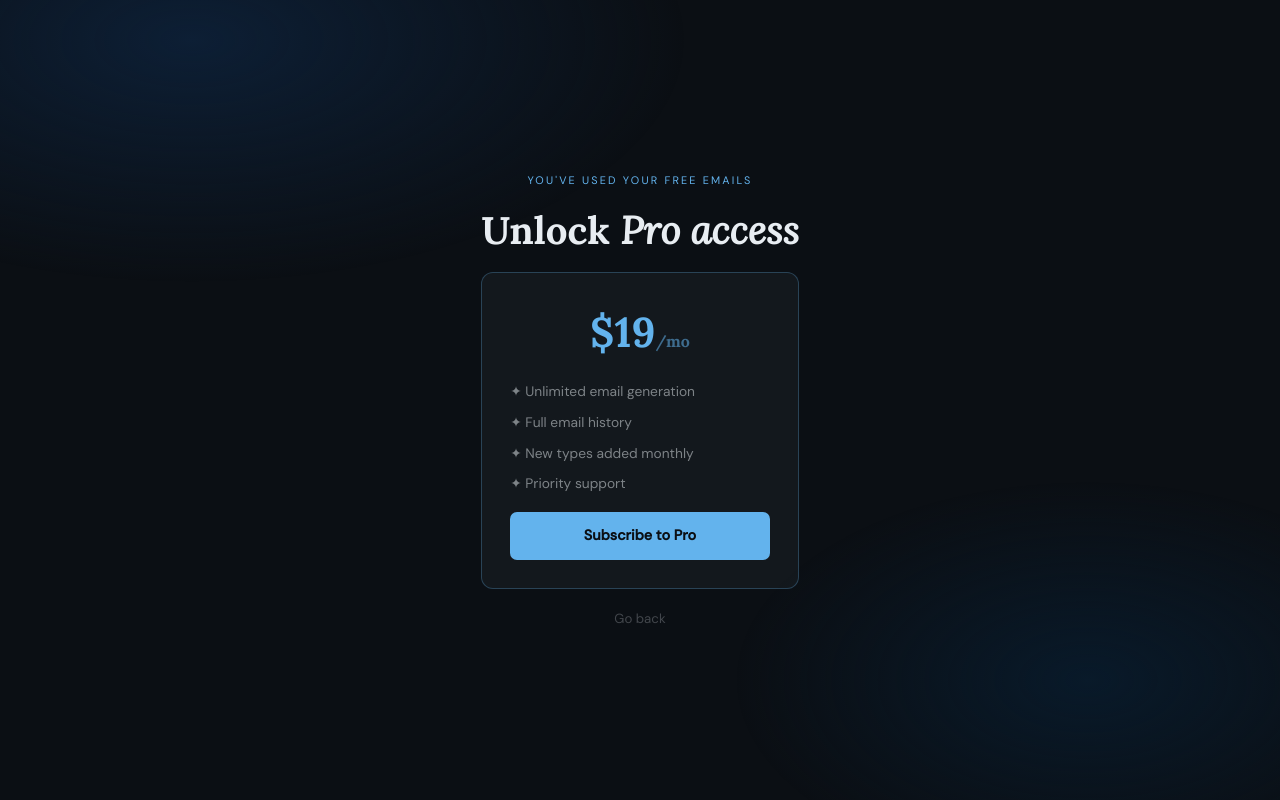
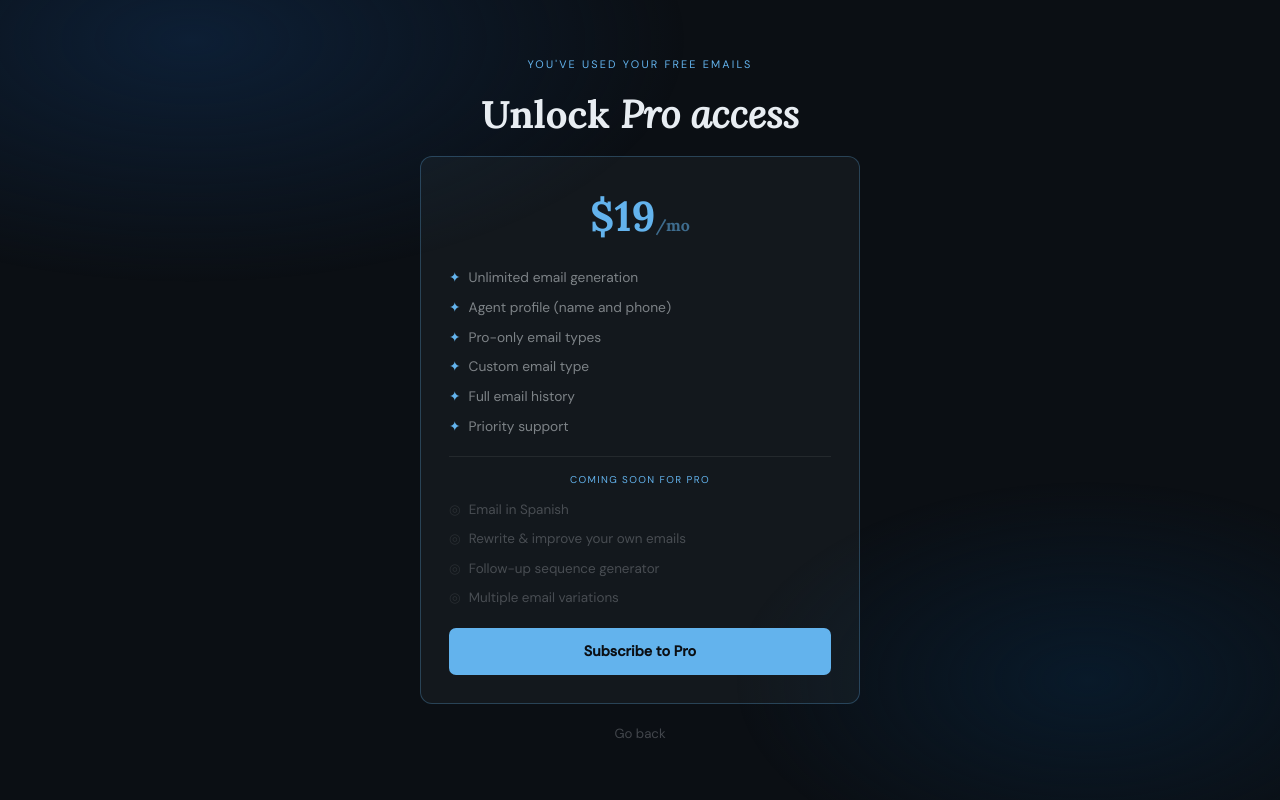
Before and after one commit to ZeroTrinta/propmail, a Next.js app: page /upgrade in a window 1280 px wide. Built offline with nearby package versions, Linux system fonts and the light colour scheme; no server answers.

Commit message:
improve upgrade page with coming soon features

```diff
--- a/app/upgrade/page.tsx
+++ b/app/upgrade/page.tsx
@@ -1,5 +1,18 @@
 'use client'
 import Link from 'next/link'
+
+const FEATURES = [
+  { label: 'Unlimited email generation',         current: true  },
+  { label: 'Agent profile (name and phone)',      current: true  },
+  { label: 'Pro-only email types',                current: true  },
+  { label: 'Custom email type',                   current: true  },
+  { label: 'Full email history',                  current: true  },
+  { label: 'Priority support',                    current: true  },
+  { label: 'Email in Spanish',                    current: false },
+  { label: 'Rewrite & improve your own emails',   current: false },
+  { label: 'Follow-up sequence generator',        current: false },
+  { label: 'Multiple email variations',           current: false },
+]
 
 export default function UpgradePage() {
   const checkoutUrl = process.env.NEXT_PUBLIC_LEMONSQUEEZY_CHECKOUT_URL ?? '#'
@@ -10,7 +23,7 @@ export default function UpgradePage() {
         background: 'radial-gradient(ellipse 70% 55% at 15% 5%, #0d1f35 0%, transparent 55%), radial-gradient(ellipse 50% 45% at 85% 85%, #091a2a 0%, transparent 55%)'
       }} />
 
-      <div style={{ position: 'relative', zIndex: 10, display: 'flex', flexDirection: 'column', alignItems: 'center', gap: '20px', textAlign: 'center', maxWidth: '400px' }}>
+      <div style={{ position: 'relative', zIndex: 10, display: 'flex', flexDirection: 'column', alignItems: 'center', gap: '20px', textAlign: 'center', maxWidth: '440px', width: '100%' }}>
         <p style={{ fontSize: '0.68rem', letterSpacing: '0.2em', color: 'var(--blue)', textTransform: 'uppercase' }}>
           You've used your free emails
         </p>
@@ -22,24 +35,34 @@ export default function UpgradePage() {
         <div style={{
           background: 'var(--surface)', border: '1px solid var(--blue-border)',
           borderRadius: '12px', padding: '28px',
-          display: 'flex', flexDirection: 'column', gap: '18px', alignItems: 'center', width: '100%'
+          display: 'flex', flexDirection: 'column', gap: '20px', alignItems: 'center', width: '100%'
         }}>
           <p style={{ fontFamily: 'Lora, serif', fontSize: '2.6rem', color: 'var(--blue)', fontWeight: 700 }}>
             $19<span style={{ fontSize: '1rem', color: 'rgba(99,179,237,0.55)' }}>/mo</span>
           </p>
 
-          <ul style={{ listStyle: 'none', display: 'flex', flexDirection: 'column', gap: '10px', alignSelf: 'stretch' }}>
-            {[
-              'Unlimited email generation',
-              'Full email history',
-              'New types added monthly',
-              'Priority support',
-            ].map(item => (
-              <li key={item} style={{ fontSize: '0.86rem', color: 'var(--fg2)', display: 'flex', gap: '8px' }}>
-                ✦ {item}
+          {/* Current features */}
+          <ul style={{ listStyle: 'none', display: 'flex', flexDirection: 'column', gap: '9px', alignSelf: 'stretch' }}>
+            {FEATURES.filter(f => f.current).map(f => (
+              <li key={f.label} style={{ fontSize: '0.86rem', color: 'var(--fg2)', display: 'flex', gap: '8px', alignItems: 'center' }}>
+                <span style={{ color: 'var(--blue)' }}>✦</span> {f.label}
               </li>
             ))}
           </ul>
+
+          {/* Divider */}
+          <div style={{ alignSelf: 'stretch', borderTop: '1px solid var(--border)', paddingTop: '16px' }}>
+            <p style={{ fontSize: '0.62rem', letterSpacing: '0.14em', color: 'var(--blue)', textTransform: 'uppercase', marginBottom: '12px' }}>
+              Coming soon for Pro
+            </p>
+            <ul style={{ listStyle: 'none', display: 'flex', flexDirection: 'column', gap: '9px' }}>
+              {FEATURES.filter(f => !f.current).map(f => (
+                <li key={f.label} style={{ fontSize: '0.84rem', color: 'var(--fg3)', display: 'flex', gap: '8px', alignItems: 'center' }}>
+                  <span style={{ opacity: 0.4 }}>◎</span> {f.label}
+                </li>
+              ))}
+            </ul>
+          </div>
 
           <a href={checkoutUrl} style={{
             display: 'block', width: '100%',
```
